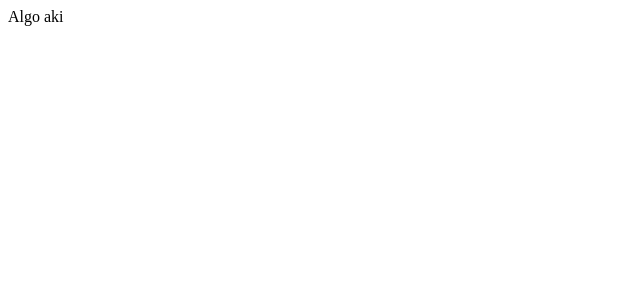
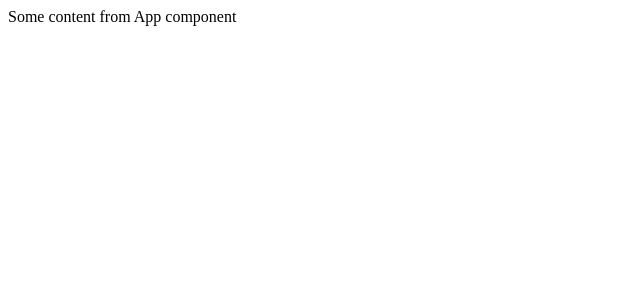
Before and after one commit to oricis/react_redux__test_one, a React (Create React App) app: page / in a window 1280 px wide. Shown: the top 300 px of the page, without its empty margins (0-640 px from the left). Built offline with nearby package versions, Linux system fonts and the light colour scheme.

Commit message:
added main component (container)

```diff
--- /dev/null
+++ b/src/components/App.jsx
@@ -0,0 +1,26 @@
+import React, { Component } from 'react';
+
+
+class App extends Component
+{
+    constructor()
+    {
+        super();
+
+        this.state = {
+
+        };
+    }
+
+    render()
+    {
+
+        return (
+            <div>
+                Some content from App component
+            </div>
+        );
+    }
+}
+
+export default App;
--- a/src/index.js
+++ b/src/index.js
@@ -1,10 +1,9 @@
 import React from 'react';
 import ReactDOM from 'react-dom';
 
+import App from './components/App.jsx';
 
 ReactDOM.render(
-	<div>
-		Algo aki
-	</div>,
+	<App></App>,
 	document.getElementById('root')
 );
```
